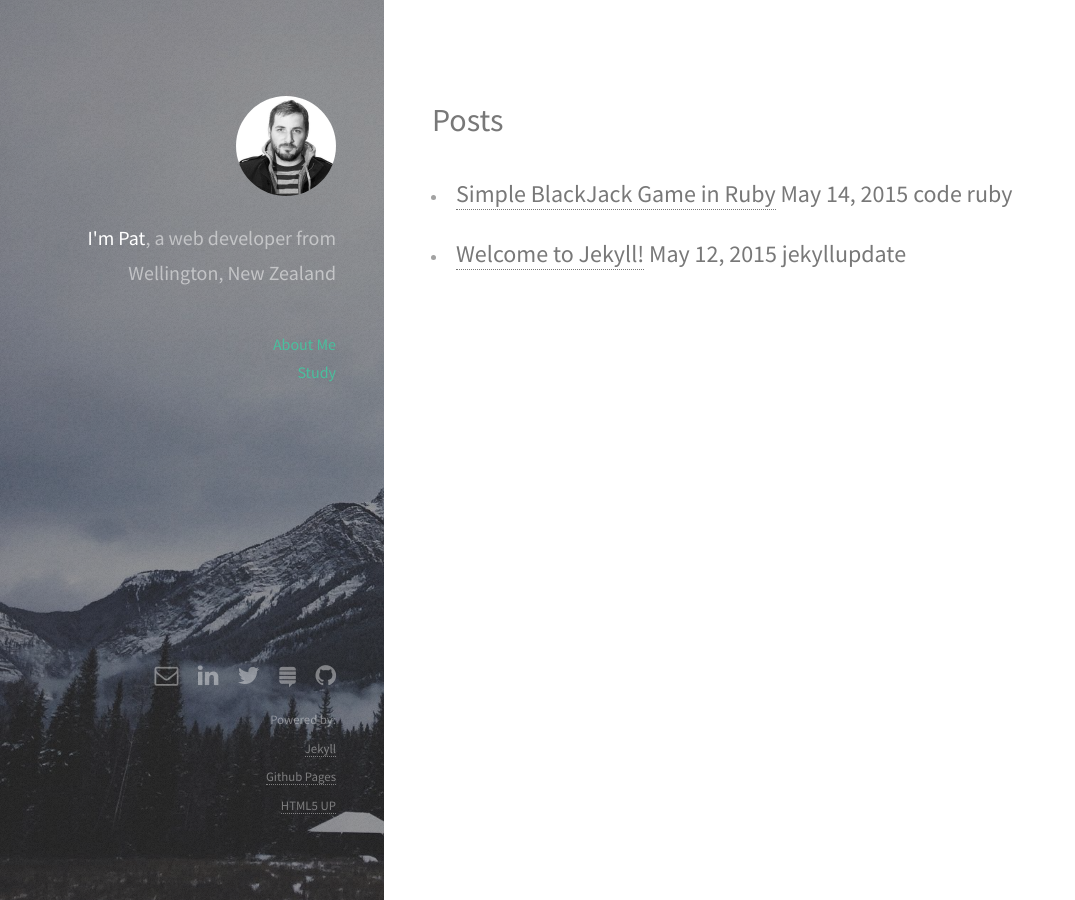
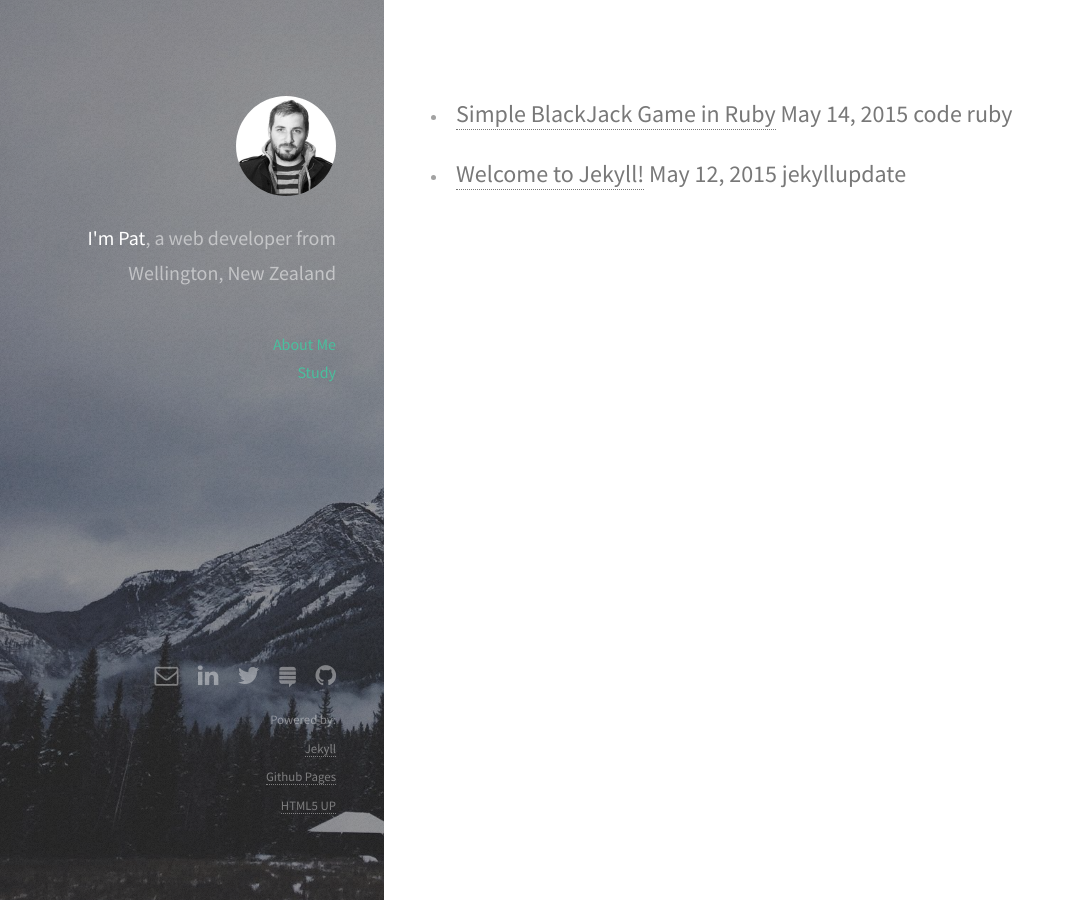
Before and after one commit to pjho/pjho.github.io, a Jekyll site: the page built from index.html, in a window 1280 px wide. Shown: the whole page, without its empty margins (0-1075 px from the left). Built offline with Jekyll 4.4.1, drawn with Linux system fonts in a browser that asks for light colours; Markdown is read by kramdown in place of the engine named in the settings.

```diff
--- a/index.html
+++ b/index.html
@@ -2,8 +2,6 @@
 layout: default
 ---
 
-<!-- Main -->
-<h1 class="page-heading">Posts</h1>
 <ul class="post-list">
   {% for post in site.posts %}
     <li>
```
Also changed, not shown: _sass/_custom.scss (line endings or trailing spaces), 1 other file.
